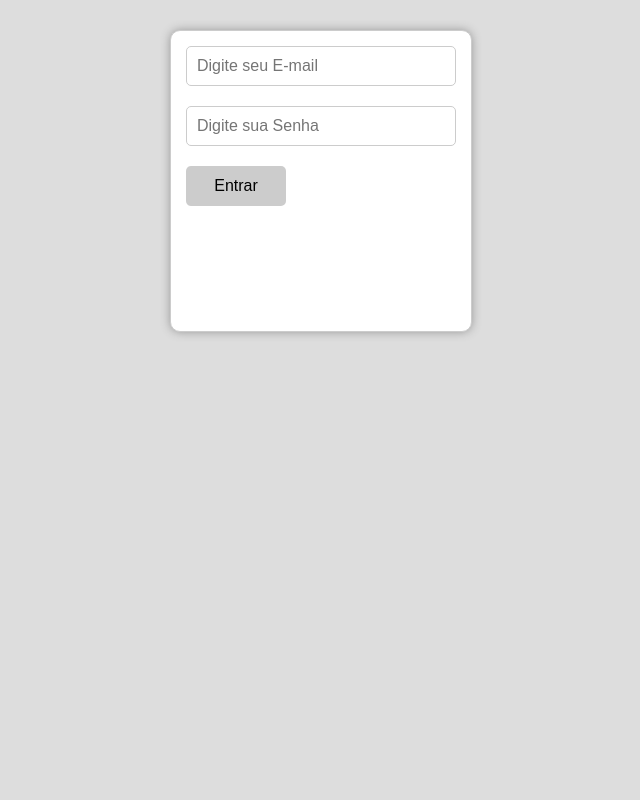
After one commit to weltoncardoso/Gesfin, a PHP site: page /gesfin/views/login.php in a window 1280 px wide. The commit adds this page. Shown: the whole page, without its empty margins (320-960 px from the left). Run offline with PHP 8.4, Linux system fonts and the light colour scheme; some libraries are stand-ins or nearby versions.

Commit message:
Add files via upload

```diff
--- /dev/null
+++ b/gesfin/assets/css/login.css
@@ -0,0 +1,46 @@
+body {
+	margin: 0;
+	background-color: #DDD;
+}
+.loginarea {
+	width: 270px;
+	height: 270px;
+	background-color: #fff;
+	position: absolute;
+	left: 50%;
+	top: 30px;
+	margin-left: -150px;
+	border-radius: 10px;
+	box-shadow: 0px 0px 10px #999;
+	border: 1px solid #ccc;
+	padding: 15px;
+}
+.loginarea input[type=email],
+.loginarea input[type=password] {
+width: 100%;
+height: 40px;
+outline: 0;
+font-size: 16px;
+padding-left: 10px;
+padding-right: 10px;
+margin-bottom: 20px;
+border-radius: 5px;
+border: 1px solid #ccc;
+}
+.loginarea input[type=submit] {
+	width: 100px;
+	height: 40px;
+	border: 0px;
+	font-size: 16px;
+	border-radius: 5px;
+	background-color: #ccc;
+}
+.warning {
+	border:  2px solid #ff0000;
+	padding: 10px;
+	border-radius: 5px;
+	background-color: #ff9999;
+	color: #000;
+	margin-top: 20px;
+
+}
--- a/gesfin/index.php
+++ b/gesfin/index.php
@@ -1,6 +1,8 @@
 <?php
 session_start();
 require 'config.php';
+
+define('BASE_URL', 'http://localhost/gesfin');
 
 spl_autoload_register(function ($class){
     if(strpos($class, 'Controller') > -1) {
--- a/gesfin/views/home.php
+++ b/gesfin/views/home.php
@@ -1 +1 @@
-HOME
+<?php echo $company_name; ?>
--- /dev/null
+++ b/gesfin/views/login.php
@@ -0,0 +1,21 @@
+<html>
+    <head>
+        <meta charset="UTF-8">
+        <link rel="shortcut icon" href="logo.ico" type="image/x-icon" />
+        <title> Login </title>
+        <link rel="stylesheet" type="text/css" href="<?php echo BASE_URL; ?>/assets/css/login.css">
+    </head>
+    <body>
+      <div class="loginarea">
+      	<form method="POST">
+      		<input type="email" name="email" placeholder="Digite seu E-mail" />
+      		<input type="password" name="password" placeholder="Digite sua Senha" />
+      		<input type="submit" value="Entrar" />
+
+      		<?php if (isset($error) && !empty($error)):?>
+      		<div class="warning"> <?php echo $error; ?></div>
+      	<?php endif;?>
+      	</form>
+      </div>
+    </body>
+</html>
--- a/gesfin/views/template.php
+++ b/gesfin/views/template.php
@@ -2,7 +2,7 @@
     <head>
         <meta charset="UTF-8">
         <link rel="shortcut icon" href="logo.ico" type="image/x-icon" />
-        <title>GESFIN Sistema de Gestão Finaceira</title>
+        <title>Painel - <?php echo $viewData['company_name']; ?></title>
     </head>
     <body>
         <?php
```
Also changed, not shown: gesfin/controllers/homeController.php (+11 -2 lines), gesfin/controllers/loginController.php (added, +25 -0 lines), gesfin/models/companies.php (added, +26 -0 lines), gesfin/models/users.php (added, +49 -0 lines).
